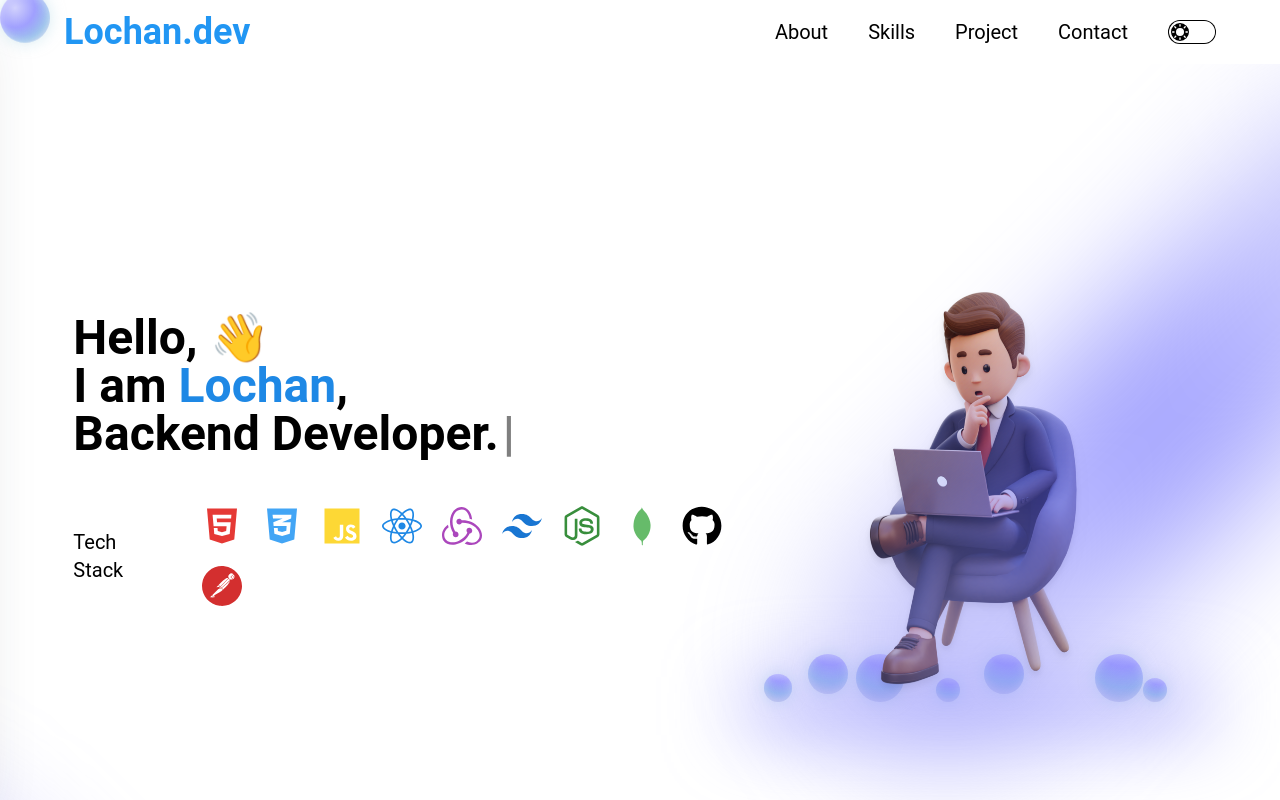
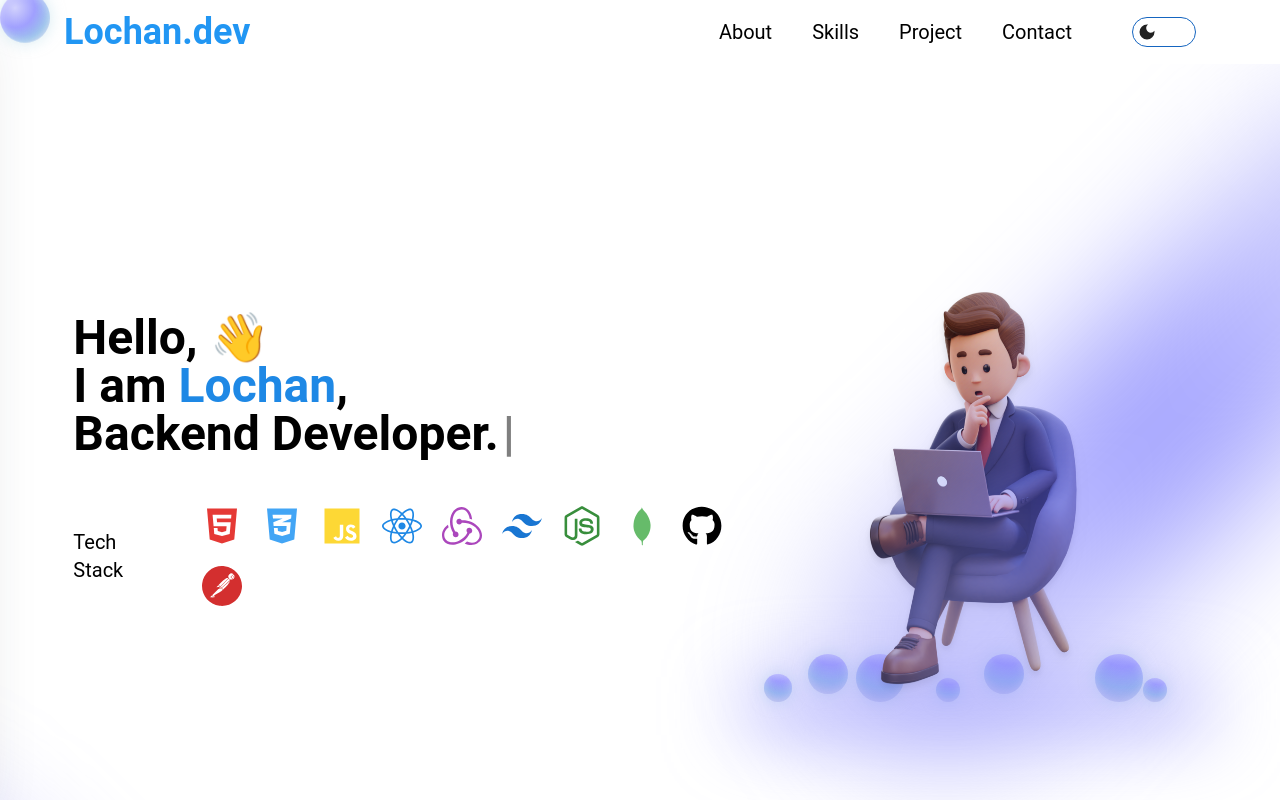
Before and after one commit to Lucky12-call/my-portfolio, a React (Vite) app: page / in a window 1280 px wide. Shown: the top 800 px of the page. Built offline with nearby package versions, Linux system fonts and the light colour scheme.

Commit message:
feat: add Loader component and improve theme toggle functionality in Navbar

```diff
--- a/src/components/Cursor.jsx
+++ b/src/components/Cursor.jsx
@@ -18,7 +18,6 @@ const Cursor = () => {
         y: e.clientY, // Update Y position
       });
       setPosition({x: e.clientX, y: e.clientY})
-      console.log(`x: ${e.clientX}, y: ${e.clientY}`);
     });
 
 
--- /dev/null
+++ b/src/components/Loader.jsx
@@ -0,0 +1,9 @@
+const Loader = () => {
+  return (
+    <div className="h-screen w-full flex justify-center items-center">
+      <span className="loader-size loading loading-bars bg-blue-500"></span>
+    </div>
+  );
+};
+
+export default Loader;
--- a/src/components/Navbar.jsx
+++ b/src/components/Navbar.jsx
@@ -51,36 +51,43 @@ const Navbar = () => {
               color="white"
               onClick={() => setOpen(false)}
             >
-              <RxCross2 size={26} />
+              <RxCross2
+                size={26}
+                color={`${theme === "light" ? "black" : "white"}`}
+              />
             </IconButton>
           </div>
 
-          <div className="flex flex-col" onClick={() => setOpen(false)}>
+          <div className="flex flex-col">
             <a
               href="#about"
-              className="px-5 py-3 text-lg transition-colors hover:bg-blue-500 border-b border-gray-800"
+              onClick={() => setOpen(false)}
+              className="px-5 py-3 text-lg transition-colors hover:bg-indigo-900 border-b border-gray-800"
             >
               About
             </a>
             <a
               href="#skills"
-              className="px-5 py-3 text-lg transition-colors hover:bg-blue-500 border-b border-gray-800"
+              onClick={() => setOpen(false)}
+              className="px-5 py-3 text-lg transition-colors hover:bg-indigo-900  border-b border-gray-800"
             >
               Skills
             </a>
             <a
               href="#project"
-              className="px-5 py-3 text-lg transition-colors hover:bg-blue-500 border-b border-gray-800"
+              onClick={() => setOpen(false)}
+              className="px-5 py-3 text-lg transition-colors hover:bg-indigo-900  border-b border-gray-800"
             >
               Project
             </a>
             <a
               href="#contact"
-              className="px-5 py-3 text-lg transition-colors hover:bg-blue-500 border-b border-gray-800"
+              onClick={() => setOpen(false)}
+              className="px-5 py-3 text-lg transition-colors hover:bg-indigo-900 border-b border-gray-800"
             >
               Contact
             </a>
-
+            <Themes />
           </div>
         </Drawer>
 
@@ -91,7 +98,6 @@ const Navbar = () => {
             onClick={() => setOpen(!open)}
           />
         </IconButton>
-
       </nav>
     </>
   );
--- a/src/components/RootLayout.jsx
+++ b/src/components/RootLayout.jsx
@@ -1,6 +1,7 @@
 import Navbar from "./Navbar";
 import Hero from "./Hero";
 import { lazy, Suspense } from "react";
+import Loader from "./Loader";
 
 const About = lazy(() => import("./About"));
 const Skills = lazy(() => import("./Skills"));
@@ -10,7 +11,7 @@ const Footer = lazy(() => import("./Footer"));
 
 const RootLayout = () => {
   return (
-    <Suspense fallback={<h1>Loading...</h1>}>
+    <Suspense fallback={<Loader />}>
       <Navbar />
       <section className="w-full max-w-screen xl:w-11/12 mx-auto relative">
         <Hero />
--- a/src/components/Themes.jsx
+++ b/src/components/Themes.jsx
@@ -1,5 +1,7 @@
+import { useEffect } from "react";
+import { MdDarkMode } from "react-icons/md";
+import { CiLight } from "react-icons/ci";
 import { useThemeStore } from "../store/useThemeStore";
-import { useEffect } from "react";
 
 const Themes = () => {
   const { theme, setTheme } = useThemeStore();
@@ -18,44 +20,19 @@ const Themes = () => {
   }, [setTheme]);
 
   return (
-    <div>
-      <label className="grid cursor-pointer place-items-center">
-        <input
-          type="checkbox"
-          onClick={toggleTheme}
-          className="toggle theme-controller bg-base-content col-span-2 col-start-1 row-start-1"
-        />
-        <svg
-          className="stroke-base-100 fill-base-100 col-start-1 row-start-1"
-          xmlns="http://www.w3.org/2000/svg"
-          width="16"
-          height="16"
-          viewBox="0 0 24 24"
-          fill="none"
-          stroke="currentColor"
-          strokeWidth="2"
-          strokeLinecap="round"
-          strokeLinejoin="round"
-        >
-          <circle cx="12" cy="12" r="5" />
-          <path d="M12 1v2M12 21v2M4.2 4.2l1.4 1.4M18.4 18.4l1.4 1.4M1 12h2M21 12h2M4.2 19.8l1.4-1.4M18.4 5.6l1.4-1.4" />
-        </svg>
-
-        <svg
-          className="stroke-base-100 fill-base-100 col-start-2 row-start-1"
-          xmlns="http://www.w3.org/2000/svg"
-          width="16"
-          height="16"
-          viewBox="0 0 24 24"
-          fill="none"
-          stroke="currentColor"
-          strokeWidth="2"
-          strokeLinecap="round"
-          strokeLinejoin="round"
-        >
-          <path d="M21 12.79A9 9 0 1 1 11.21 3 7 7 0 0 0 21 12.79z"></path>
-        </svg>
-      </label>
+    <div className="flex items-center gap-5 p-5">
+      <button
+        onClick={toggleTheme}
+        className={`rounded-full border border-blue-800 w-16 p-1 flex ${
+          theme === "light" ? "justify-start" : "justify-end"
+        }`}
+      >
+        {theme === "light" ? (
+          <MdDarkMode className="text-gray-900 w-5 h-5" />
+        ) : (
+          <CiLight className="text-white w-5 h-5" />
+        )}
+      </button>
     </div>
   );
 };
--- a/src/index.css
+++ b/src/index.css
@@ -101,3 +101,8 @@
     transform: translateY(0%);
   }
 }
+
+.loader-size {
+  width: 100px; /* Adjust size as needed */
+  height: 100px; /* Adjust size as needed */
+}
```
